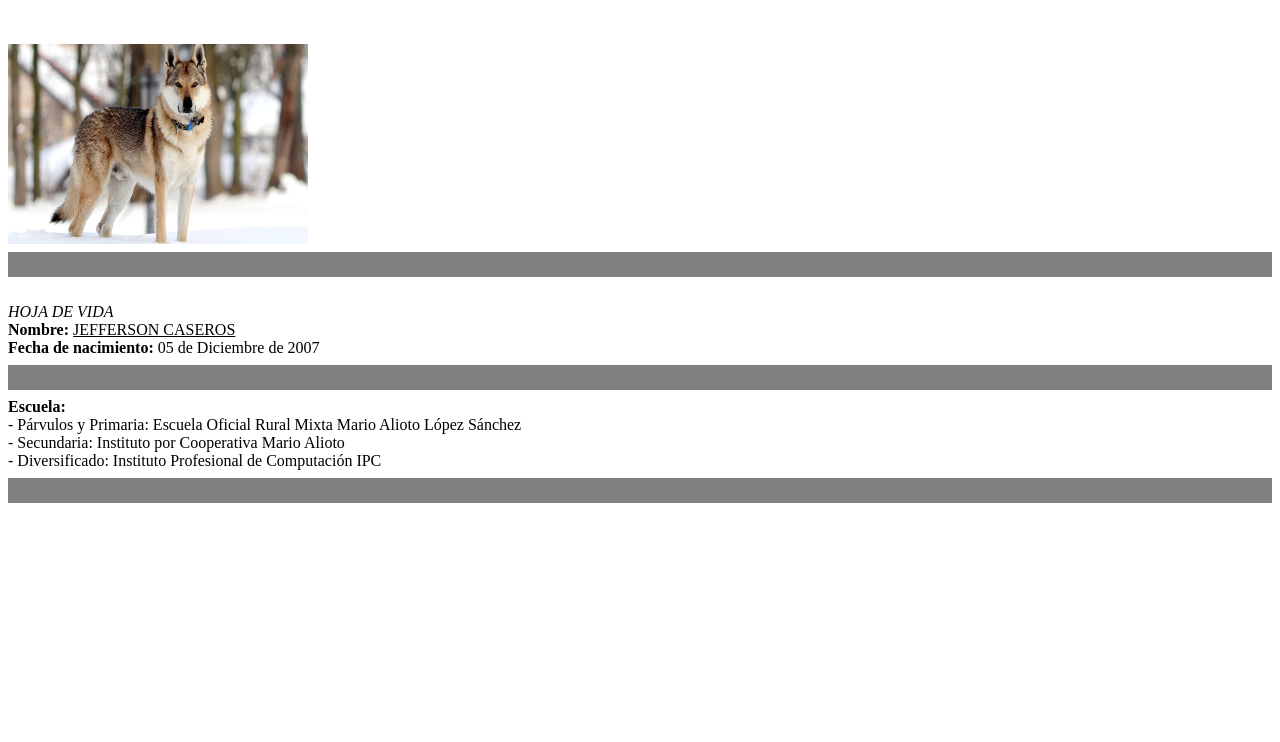
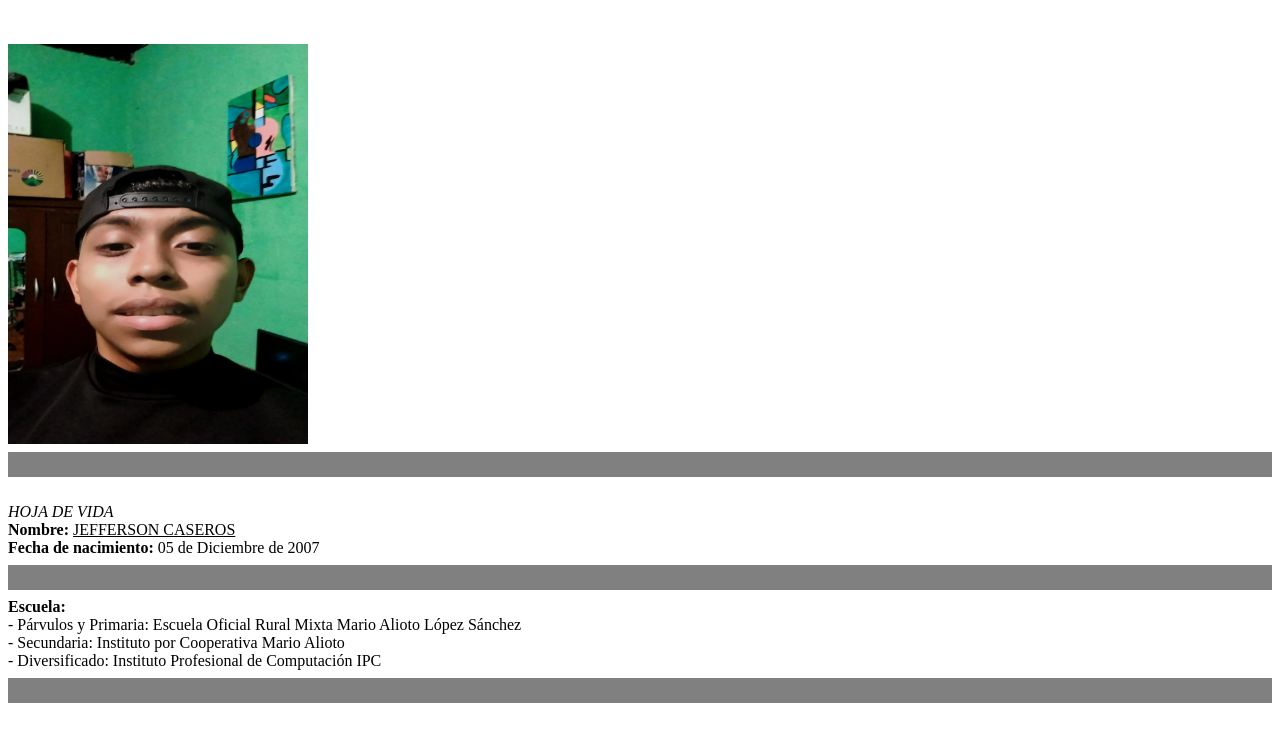
Before and after one commit to Esau8470/proyectv, a plain HTML site: page index.html in a window 1280 px wide. Drawn offline with Linux system fonts and the light colour scheme.

Commit message:
se modifico el html

```diff
--- a/index.html
+++ b/index.html
@@ -5,7 +5,7 @@
 <body>
     <br>
     <br>
-    <img src="imagenes/yo.jpg" alt="Ese soy yo" width="300" height="200">
+    <img src="imagenes/you.jpg" alt="Ese soy yo" width="300" height="400">
     <hr size="25" noshade>
     <br>
     <i>HOJA DE VIDA</i><br>
```
Also changed, not shown: imagenes/you.jpg (added).
